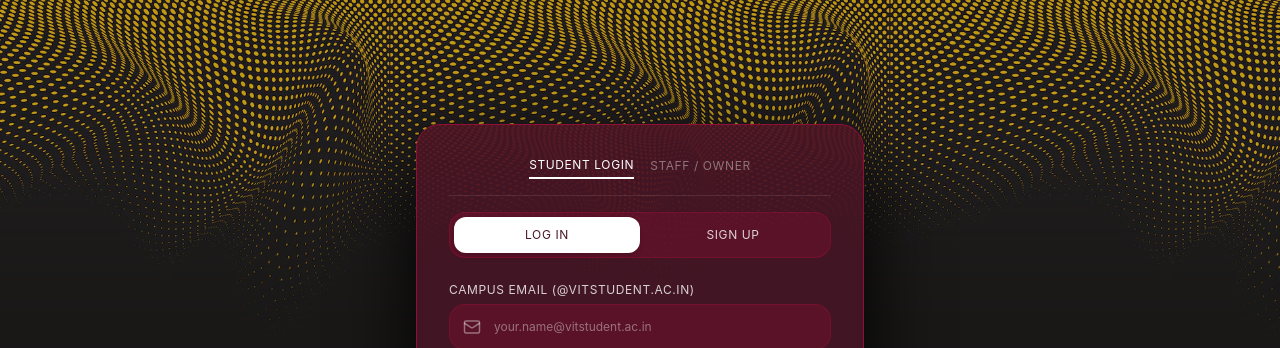
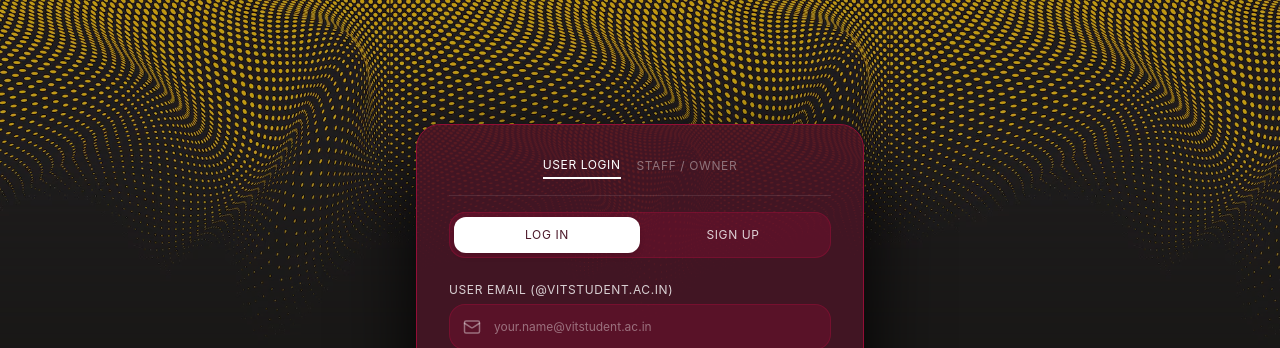
Before and after one commit to choudharyrudraksh1509-ux/Campus-Bites, a React (Vite) app in the folder frontend/: page / in a window 1280 px wide. Shown: the top 348 px of the page. Built offline with nearby package versions, Linux system fonts and the light colour scheme; no server answers.

Commit message:
refactor: remove student pre-seeding and rename student login to user login

```diff
--- a/frontend/src/pages/Login.tsx
+++ b/frontend/src/pages/Login.tsx
@@ -8,7 +8,7 @@ interface LoginProps {
 }
 
 export default function Login({ onSuccess }: LoginProps) {
-  const [loginType, setLoginType] = useState<'STUDENT' | 'STAFF'>('STUDENT');
+  const [loginType, setLoginType] = useState<'USER' | 'STAFF'>('USER');
   const [isRegister, setIsRegister] = useState(false);
   const [name, setName] = useState('');
   const [email, setEmail] = useState('');
@@ -22,8 +22,8 @@ export default function Login({ onSuccess }: LoginProps) {
       setError('Please enter your full name.');
       return false;
     }
-    if (loginType === 'STUDENT' && (!email.trim() || !email.toLowerCase().endsWith('@vitstudent.ac.in'))) {
-      setError('Student email must end with @vitstudent.ac.in (e.g. samyak.m2023@vitstudent.ac.in)');
+    if (loginType === 'USER' && (!email.trim() || !email.toLowerCase().endsWith('@vitstudent.ac.in'))) {
+      setError('User email must end with @vitstudent.ac.in (e.g. samyak.m2023@vitstudent.ac.in)');
       return false;
     }
     if (loginType === 'STAFF' && !email.trim()) {
@@ -79,10 +79,10 @@ export default function Login({ onSuccess }: LoginProps) {
           {/* Student vs Staff Mode Switcher */}
           <div className="flex justify-center space-x-4 mb-4 border-b border-white/10 pb-4">
             <button
-              onClick={() => { setLoginType('STUDENT'); setIsRegister(false); setError(''); }}
-              className={`text-xs uppercase tracking-wider font-medium transition-colors ${loginType === 'STUDENT' ? 'text-white border-b-2 border-white pb-1' : 'text-white/40 hover:text-white/80 pb-1'}`}
+              onClick={() => { setLoginType('USER'); setIsRegister(false); setError(''); }}
+              className={`text-xs uppercase tracking-wider font-medium transition-colors ${loginType === 'USER' ? 'text-white border-b-2 border-white pb-1' : 'text-white/40 hover:text-white/80 pb-1'}`}
             >
-              Student Login
+              User Login
             </button>
             <button
               onClick={() => { setLoginType('STAFF'); setIsRegister(false); setError(''); }}
@@ -93,7 +93,7 @@ export default function Login({ onSuccess }: LoginProps) {
           </div>
 
           {/* Form Mode Switcher (Log In / Create Account) - Hidden for Staff */}
-          {loginType === 'STUDENT' && (
+          {loginType === 'USER' && (
             <div className="grid grid-cols-2 p-1 bg-[#930E36]/30 border border-[#930E36]/50 rounded-2xl">
               <button
                 type="button"
@@ -147,14 +147,14 @@ export default function Login({ onSuccess }: LoginProps) {
 
             <div>
               <label className="block text-xs text-white/80 mb-1.5 uppercase tracking-wider">
-                {loginType === 'STUDENT' ? 'CAMPUS EMAIL (@vitstudent.ac.in)' : 'STAFF/OWNER EMAIL'}
+                {loginType === 'USER' ? 'USER EMAIL (@vitstudent.ac.in)' : 'STAFF/OWNER EMAIL'}
               </label>
               <div className="relative">
                 <Mail size={18} className="absolute left-3.5 top-1/2 -translate-y-1/2 text-white/40" />
                 <input
                   type="email"
                   required
-                  placeholder={loginType === 'STUDENT' ? 'your.name@vitstudent.ac.in' : 'staff@campusbites.com'}
+                  placeholder={loginType === 'USER' ? 'your.name@vitstudent.ac.in' : 'staff@campusbites.com'}
                   value={email}
                   onChange={(e) => setEmail(e.target.value)}
                   className="w-full pl-11 pr-4 py-3.5 bg-[#930E36]/30 border border-[#930E36]/50 rounded-2xl text-xs text-white placeholder-white/40 focus:outline-none focus:ring-2 focus:ring-[#930E36]"
@@ -195,7 +195,7 @@ export default function Login({ onSuccess }: LoginProps) {
           </form>
 
           {/* Bottom Footer toggle helper - Hidden for staff */}
-          {loginType === 'STUDENT' && (
+          {loginType === 'USER' && (
             <div className="pt-2 text-center">
               <p className="text-xs text-white/80">
                 {isRegister ? 'Already registered on Bites?' : "Don't have an account yet?"}
```
Also changed, not shown: 1 other file (tests, documents, lock files or other folders).
